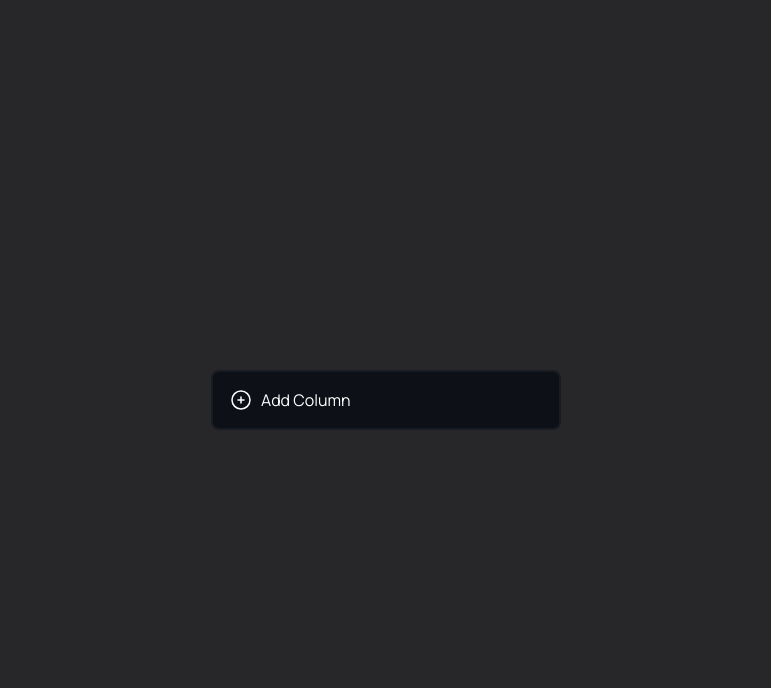
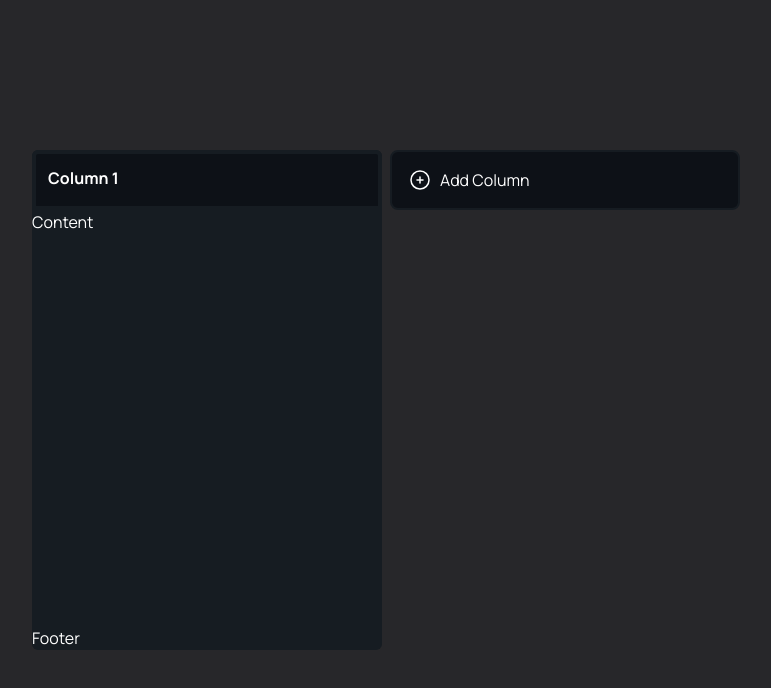
Before and after one commit to MrLatif/money-tracker, a Next.js app: page /KanbanBoard in a window 1280 px wide. Both pictures are taken after a click on the button "Add Column". Shown: the top 688 px of the page, without its empty margins (254-1025 px from the left). Built offline with nearby package versions, Linux system fonts and the light colour scheme.

Commit message:
style: added style to Columns

```diff
--- /dev/null
+++ b/components/ColumnContainer.tsx
@@ -0,0 +1,47 @@
+import { Column } from "../types";
+
+interface Props {
+  column: Column;
+}
+
+function ColumnContainer(props: Props) {
+  const { column } = props;
+
+  return (
+    <div
+      className="
+      bg-columnBackgroundColor
+      w-[350px]
+      h-[500px]
+      max-h-[500px]
+      rounded-md
+      flex
+      flex-col
+      "
+    >
+      {/* Column title */}
+      <div
+        className="
+        bg-mainBackgroundColor
+        text-md
+        h-[60px]
+        cursor-grab
+        rounded-md
+        rounded-b-none
+        p-3
+        font-bold
+        border-columnBackgroundColor
+        border-4
+      "
+      >
+        {column.title}
+      </div>
+      {/* Column task container */}
+      <div className="flex flex-grow">Content</div>
+      {/* Column footer */}
+      <div>Footer</div>
+    </div>
+  );
+}
+
+export default ColumnContainer;
--- a/components/KanbanBoard.tsx
+++ b/components/KanbanBoard.tsx
@@ -1,12 +1,14 @@
-import React, { useState } from 'react'
-  import { PlusCircleIcon,  } from '@heroicons/react/24/outline';
+"use client";
+
+import React, { useState } from "react";
+import { PlusCircleIcon } from "@heroicons/react/24/outline";
+import { Column } from "../types";
+import ColumnContainer from "./ColumnContainer";
 
 function KanbanBoard() {
-  const [columns, setColumns] = useState([]);
+  const [columns, setColumns] = useState<Column[]>([]);
 
-  function createNewColumn(){
-
-  }
+  console.log(columns);
 
   return (
     <div
@@ -21,7 +23,12 @@ function KanbanBoard() {
         px-[40]
     "
     >
-      <div className='m-auto'>
+      <div className="m-auto flex gap-2">
+        <div className="flex gap-4">
+          {columns.map((col) => (
+            <ColumnContainer key={col.id} column={col} />
+          ))}
+        </div>
         <button
           onClick={() => {
             createNewColumn();
@@ -42,12 +49,25 @@ function KanbanBoard() {
             gap-2
             "
         >
-          <PlusCircleIcon className='w-6 h-6'/>
+          <PlusCircleIcon className="w-6 h-6" />
           Add Column
         </button>
       </div>
     </div>
   );
+
+  function createNewColumn() {
+    const columnToAdd: Column = {
+      id: generateId(),
+      title: `Column ${columns.length + 1}`,
+    };
+
+    setColumns([...columns, columnToAdd]);
+  }
 }
 
-export default KanbanBoard
+function generateId() {
+  return Math.floor(Math.random() * 10001);
+}
+
+export default KanbanBoard;
```
Also changed, not shown: types/index.ts (+7 -0 lines), public/logo.svg.
